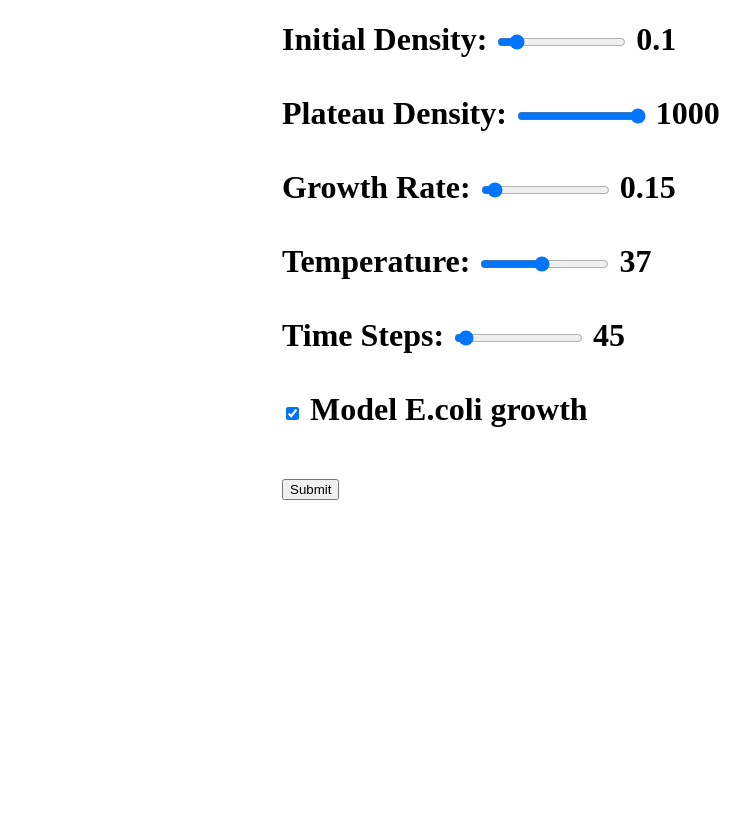
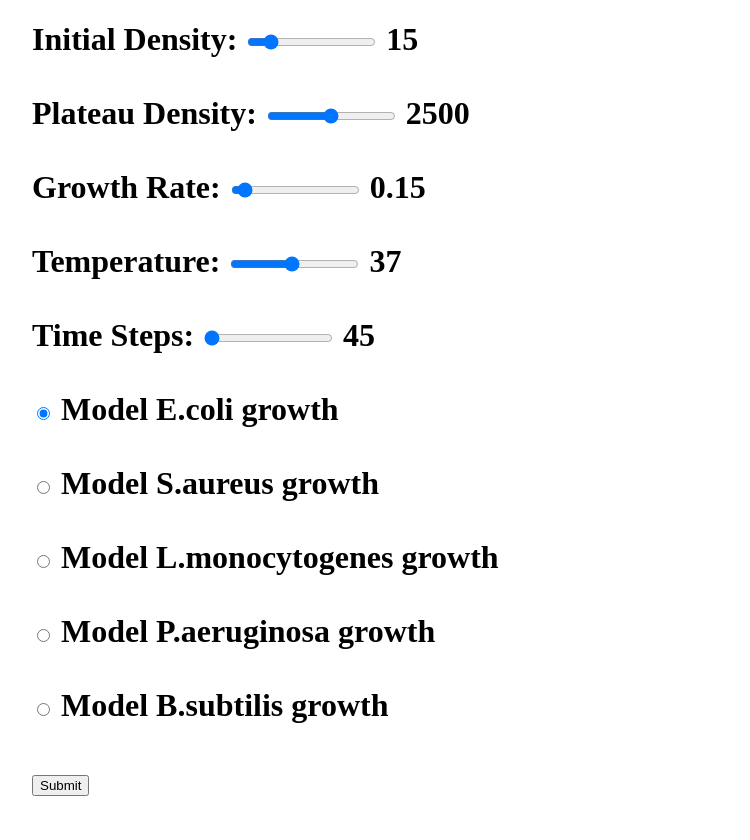
Before and after one commit to TealJason/growth_modelling, a Django app: page / in a window 1280 px wide. Shown: the whole page, without its empty margins (108-858 px from the left). Before the commit the page ends 500 px from the top, so only its background shows below. Run offline with Django 3.2, Linux system fonts and the light colour scheme.

Commit message:
bundle of display changes and multiple species

```diff
--- a/growth_model/growth_model/views.py
+++ b/growth_model/growth_model/views.py
@@ -1,5 +1,6 @@
 from django.shortcuts import render
 from .utils import run_model
+from django.utils.timezone import now
 
 def index(request):
     growth_html_string = None  # initialize to prevent reference errors
@@ -18,7 +19,7 @@ def index(request):
             growth_df = run_model(ininital_density, platau_density, growth_rate,
                                   temperature, species, number_of_time_steps)
             growth_html_string = growth_df.to_html(header=True, table_id="growth_table")
-            context = {"result": growth_html_string, "searched": True}
+            context = {"result": growth_html_string,"searched": True, "timestamp": now().timestamp()}
 
         # Check for AJAX request
         if request.headers.get("x-requested-with") == "XMLHttpRequest":
--- a/growth_model/templates/index.html
+++ b/growth_model/templates/index.html
@@ -5,36 +5,12 @@
     <style>
         /* Center the form */
         form {
-            width: 500px;
+            width: 1000px;
             margin: auto;
+            align-self: center;
         }
 
-        /* Each slider row as flex */
-        .slider-row {
-            display: flex;
-            align-items: center;
-            margin-bottom: 15px;
-        }
-
-        /* Label takes fixed width */
-        .slider-row label {
-            width: 150px;
-        }
-
-        /* Slider takes remaining space */
-        .slider-row input[type=range] {
-            flex: 1;
-        }
-
-        /* Number display: fixed width, slightly right-shifted */
-        .slider-row span {
-            display: inline-block;
-            width: 80px; /* fixed width prevents jumping */
-            text-align: right; /* shift numbers slightly to the right */
-            margin-left: 10px;
-            font-family: monospace; /* optional, makes width more consistent */
-        }
-        </style>
+            </style>
 
 </head>
 <body>
@@ -44,15 +20,15 @@
     <form id="growthform" method="POST" action="{% url 'index' %}">
         {% csrf_token %}
         <label for="i_density">Initial Density:</label>
-        <input type="range" id="i_density" name="i_density"  min="0.00001" max="1" step="0.01"value="0.1">
-        <span id="i_density_val">0.1</span><br><br>
+        <input type="range" id="i_density" name="i_density"  min="1" max="100" step="1"value="15">
+        <span id="i_density_val">15</span><br><br>
 
         <label for="p_density">Plateau Density:</label>
-        <input type="range" id="p_density" name="p_density" min="1" max="1000" value="1000">
-        <span id="p_density_val">1000</span><br><br>
+        <input type="range" id="p_density" name="p_density" min="1" max="5000" value="2500">
+        <span id="p_density_val">2500</span><br><br>
 
         <label for="g_rate">Growth Rate:</label>
-        <input type="range" id="g_rate" name="g_rate" min="0.1" max="1" step="0.01" value="0.15">
+        <input type="range" id="g_rate" name="g_rate" min="0.1" max="1" step="0.05" value="0.15">
         <span id="g_rate_val">0.15</span><br><br>
 
         <label for="temperature">Temperature:</label>
@@ -60,12 +36,28 @@
         <span id="temperature_val">37</span><br><br>
 
         <label for="time_steps">Time Steps:</label>
-        <input type="range" id="time_steps" name="time_steps" min="30" max="500" step="1" value="45">
+        <input type="range" id="time_steps" name="time_steps" min="30" max="10000" step="1" value="45">
         <span id="time_steps_val">45</span><br><br>
 
         <label for="Species to model"></label>
-        <input type="checkbox" id="species" name="species" value="E.coli" checked>
+        <input type="radio" id="species" name="species" value="E.coli" checked>
         <span>Model E.coli growth</span><br><br>
+
+        <label for="Species to model"></label>
+        <input type="radio" id="species" name="species" value="S.aureus" >
+        <span>Model S.aureus growth</span><br><br>
+
+        <label for="Species to model"></label>
+        <input type="radio" id="species" name="species" value="L.monocytogenes" >
+        <span>Model L.monocytogenes growth</span><br><br>
+
+        <label for="Species to model"></label>
+        <input type="radio" id="species" name="species" value="P.aeruginosa" >
+        <span>Model P.aeruginosa growth</span><br><br>
+
+        <label for="Species to model"></label>
+        <input type="radio" id="species" name="species" value="B.subtilis" >
+        <span>Model B.subtilis growth</span><br><br>
 
         <input type="submit" value="Submit">
     </form>
@@ -89,8 +81,6 @@
         });
     </script>
 
-
-
 <h2>
 <div id="result_div" style="display: flex; gap: 20px; justify-content: center;">
     <!-- Results will be injected here -->
@@ -98,7 +88,7 @@
 </h2>
 
 <script>
-    const form = document.getElementById("growthform");
+    const form = document.getElementById("growthform"); // the form element we monitor for the posts
 
     form.addEventListener("submit", function(e) {
         e.preventDefault(); // stop full page reload
@@ -115,7 +105,7 @@
         })
         .then(response => response.text())
         .then(html => {
-            document.getElementById("result_div").innerHTML = html;
+            document.getElementById("result_div").innerHTML = html; // where we injec the resutls
         })
         .catch(err => console.error("Error fetching result:", err));
     });
--- a/growth_model/templates/partials/result.html
+++ b/growth_model/templates/partials/result.html
@@ -1,5 +1,8 @@
 {% load static %}
 <div>{{ result|safe }}</div>
 <div>
-    <img src="{% static 'images/scatter_growth.png' %}" alt="Result plot" style="max-width: 600px;">
+    <div>
+        <img src="{% static 'images/scatter_growth.png' %}?t={{ timestamp }}"
+             alt="Result plot" style="max-width: 600px;">
+    </div>
 </div>
```
Also changed, not shown: growth_model/growth_model/utils.py (+24 -11 lines), growth_model/static/images/scatter_growth.png.
